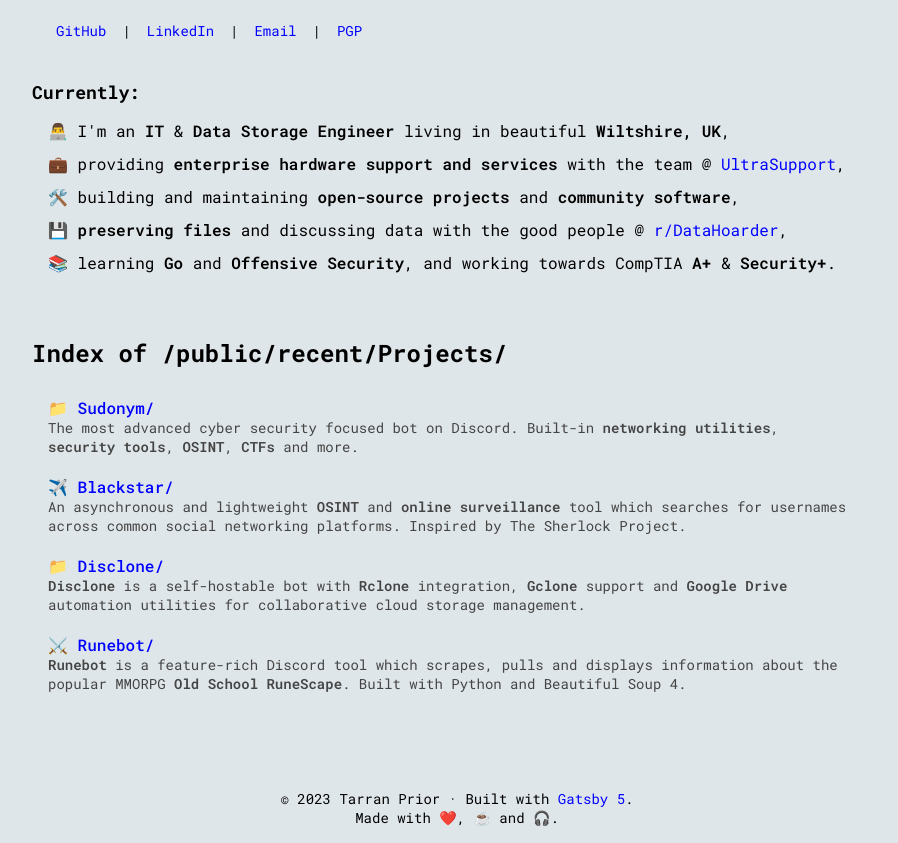
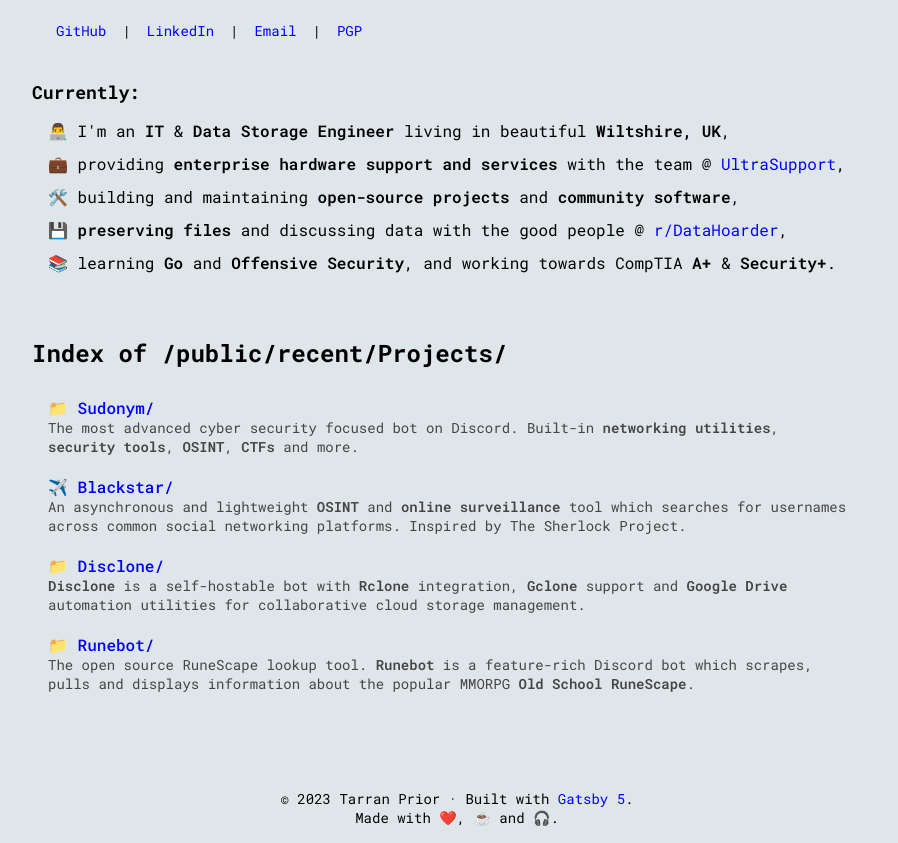
Before and after one commit to tarranprior/tarranprior.com, a Gatsby site: page / in a window 1280 px wide. Shown: the part 168-1011 px from the top of the page, without its empty margins (183-1081 px from the left). Built offline with nearby package versions, Linux system fonts and the light colour scheme; Gatsby itself is replaced by a stand-in of ours.

Commit message:
🔧 Update /tarranprior.com/: Small changes to `index.js`

```diff
--- a/src/pages/index.js
+++ b/src/pages/index.js
@@ -89,8 +89,8 @@
               <p><b>Disclone</b> is a self-hostable bot with <b>Rclone</b> integration, <b>Gclone</b> support and <b>Google Drive</b> automation utilities for collaborative cloud storage management.</p>
             </li>
             <li>
-              <h4>⚔️ <a href="https://github.com/tarranprior/runebot" target="_blank" rel="noreferrer">Runebot/</a></h4>
-              <p><b>Runebot</b> is a feature-rich Discord tool which scrapes, pulls and displays information about the popular MMORPG <b>Old School RuneScape</b>. Built with Python and Beautiful Soup 4.</p>
+              <h4>📁 <a href="https://runebot.org" target="_blank" rel="noreferrer">Runebot/</a></h4>
+              <p>The open source RuneScape lookup tool. <b>Runebot</b> is a feature-rich Discord bot which scrapes, pulls and displays information about the popular MMORPG <b>Old School RuneScape</b>.</p>
             </li>
           </StyledProjectList>
         </main>
@@ -101,6 +101,6 @@
 
 export function Head() {
   return (
-    <title>Tarran Prior — Home</title>
+    <title>Tarran Prior - Home</title>
   );
 };
```
